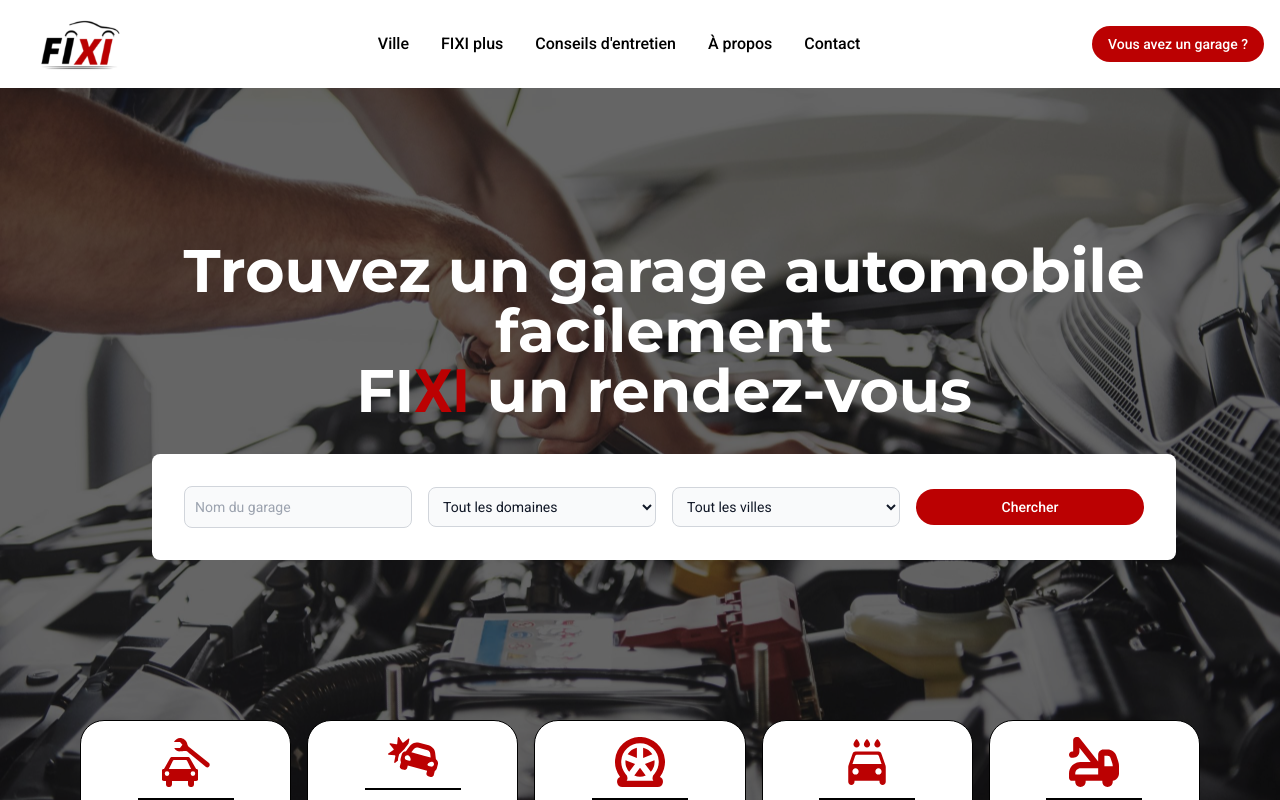
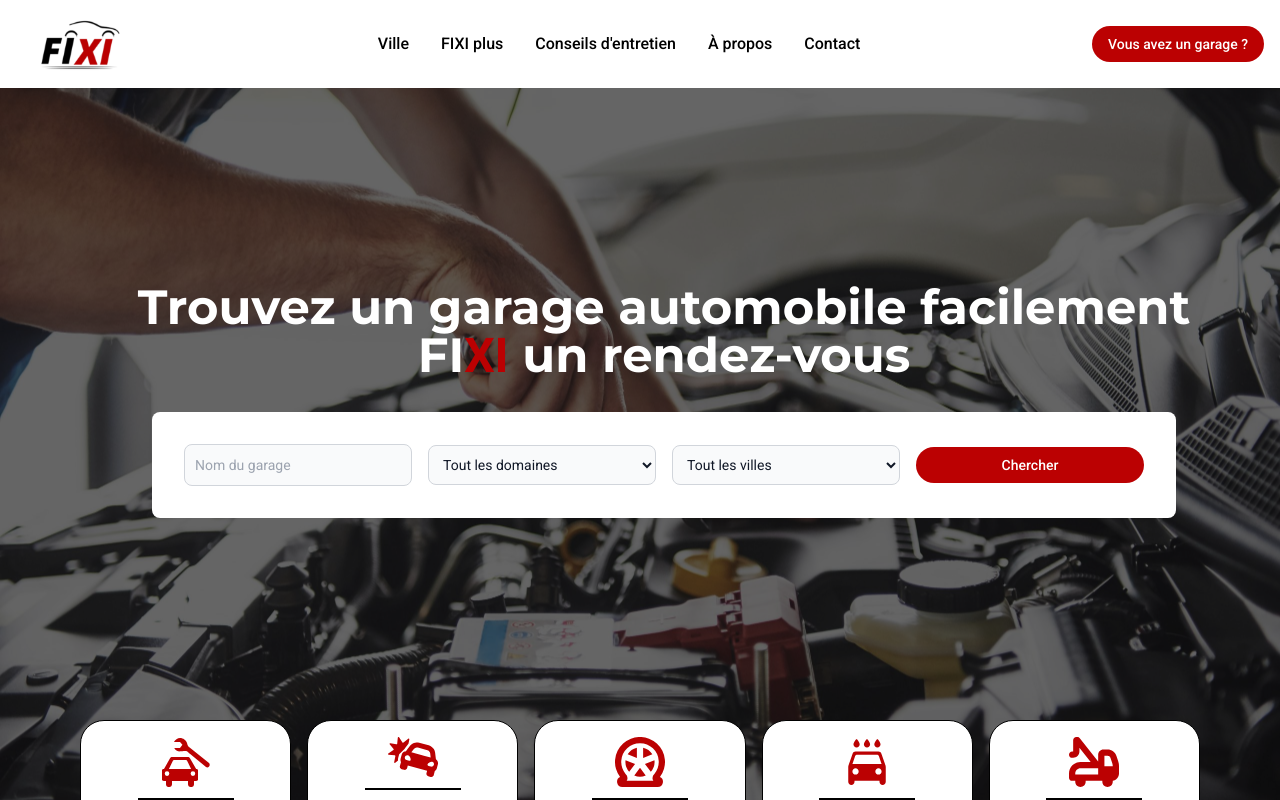
Before and after one commit to fixidevteam/Fixi-market, a React (Vite) app: page / in a window 1280 px wide. Shown: the top 800 px of the page. Built offline with nearby package versions, Linux system fonts and the light colour scheme.

Commit message:
fix hero section

```diff
--- a/src/components/Hero.jsx
+++ b/src/components/Hero.jsx
@@ -17,7 +17,7 @@ const Hero = () => {
         <div className="absolute inset-0 flex items-center">
           <div className="container mx-auto px-4">
             <div className="ml-4 md:ml-12">
-              <h1 className="text-white text-4xl md:text-5xl lg:text-6xl font-bold mb-8 text-center">
+              <h1 className="text-white text-2xl md:text-4xl lg:text-5xl font-bold mb-8 text-center">
                 Trouvez un garage automobile facilement <br /> FI<span className="text-primary">XI</span> un rendez-vous
               </h1>
               {/* search */}
```
